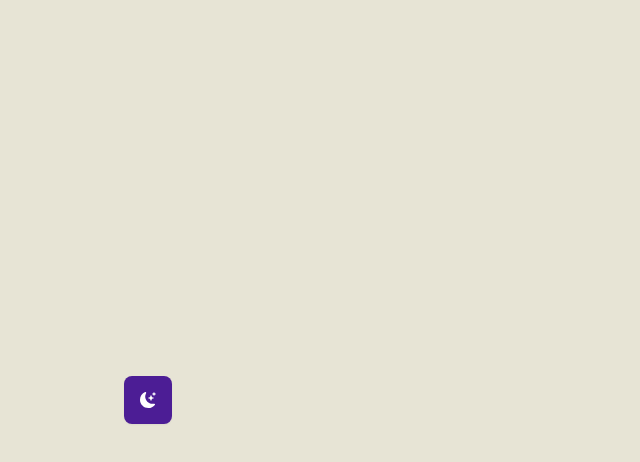
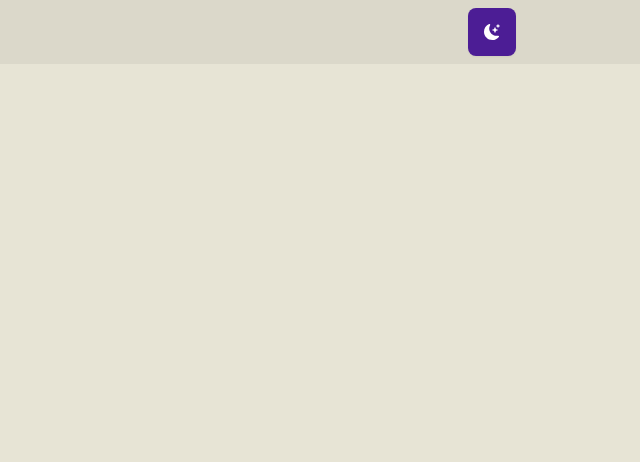
Before and after one commit to marcel-alefierowicz/darkmode-fuckery, a React (Create React App) app: page / in a window 1280 px wide. Shown: the top 462 px of the page, without its empty margins (492-1132 px from the left). Built offline with nearby package versions, Linux system fonts and the light colour scheme.

Commit message:
added proper navbar, centered it as well

```diff
--- a/src/App.js
+++ b/src/App.js
@@ -1,14 +1,18 @@
 import "./index.css";
-import DarkMode from "./components/darkmode";
-
+import Navbar from "./components/Navbar";
 
 function App() {
   return (
-    <div class="absolute h-screen bg-main w-screen dark:bg-main-gray">
-      <div className="justify-center items-center h-screen flex">
-        <DarkMode/>
-      </div>
+    <div className='flex'>
+        <div class="absolute justify-center h-screen w-screen bg-main dark:bg-main-gray">
+            <div className='flex items-center justify-center bg-transparent/5 dark:bg-transparent/20'>
+                <Navbar />
+            </div>
+        </div>
+
+
     </div>
+
   );
 }
 
--- /dev/null
+++ b/src/components/Navbar.js
@@ -0,0 +1,19 @@
+import React from "react";
+import reactDom from "react-dom";
+import DarkMode from "./darkmode";
+
+
+const Navbar = () => {
+
+    return(
+            <div className='w-3/5'>
+                <DarkMode/>
+            </div>
+
+
+    );
+
+
+};
+
+export default Navbar;
--- a/src/components/darkmode.js
+++ b/src/components/darkmode.js
@@ -30,7 +30,7 @@ const DarkMode = () => {
   };
 
   return (
-    <div>
+
       <button
         className={theme === "dark" ? clicked : ""}
         id="darkMode"
@@ -38,7 +38,7 @@ const DarkMode = () => {
       >
         {Content}
       </button>
-    </div>
+
   );
 };
 export default DarkMode;
--- a/src/index.css
+++ b/src/index.css
@@ -3,14 +3,14 @@
 @tailwind utilities;
 
 #darkMode {
-    @apply relative flex items-center justify-center
-           h-12 w-12 mt-2 mb-2 mx-auto shadow-sm
+    @apply flex items-center justify-center
+           h-12 w-12 mr-4 my-2 mx-auto shadow-sm
             transition-all duration-300 rounded-lg
-            hover:rounded-2xl
+            hover:rounded-2xl float-right
             bg-violet-900 text-white
             dark:bg-yellow-500 dark:text-black
   }
 
 body{
-    @apply transition-all duration-200
+    @apply transition-all duration-200;
 }
```
Also changed, not shown: 1 other file (tests, documents, lock files or other folders).
